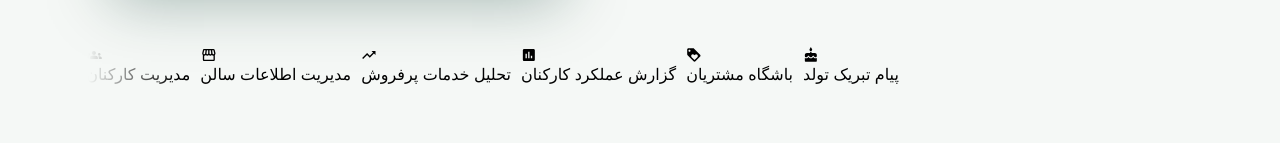
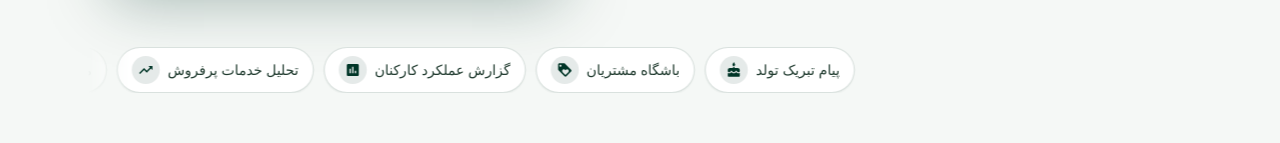
Before and after one commit to tcodt/salon-booking-landing-next, a Next.js app: page / in a window 1280 px wide. Shown: the part 544-687 px from the top of the page. Built offline with nearby package versions, Linux system fonts and the light colour scheme; no server answers; a web font is replaced by a local one.

Commit message:
fix: seamless hero chips marquee without flicker

```diff
--- a/app/globals.css
+++ b/app/globals.css
@@ -1,5 +1,4 @@
 @import "tailwindcss";
-/* @import url('https://fonts.googleapis.com/css2?family=Vazirmatn:wght@100;200;300;400;500;600;700;800;900&display=swap'); */
 @font-face {
   font-family: "mainFont";
   src: url("/fonts/IranSansX(Pro)/Farsi numerals/IRANSansXFaNum-Medium.ttf");
@@ -16,7 +15,6 @@ button {
 }
 
 @theme {
-  /* Colors */
   --color-inverse-on-surface: #eef2ed;
   --color-secondary-container: #ffc329;
   --color-primary: #004532;
@@ -64,8 +62,6 @@ button {
   --color-on-tertiary-fixed-variant: #005236;
   --color-primary-container: #065f46;
   --color-on-secondary-fixed: #261a00;
-
-  /* Home page colors — green brand (no blue tint) */
   --color-on-tertiary-fixed-variant: #574500;
   --color-error-container-home: #ffdad6;
   --color-tertiary-fixed: #ffe088;
@@ -113,8 +109,6 @@ button {
   --color-secondary-fixed: #e3e3de;
   --color-on-error: #ffffff;
   --color-on-secondary-fixed: #1b1c19;
-
-  /* Border Radius */
   --radius: 0.25rem;
   --radius-lg: 0.5rem;
   --radius-xl: 0.75rem;
@@ -122,8 +116,6 @@ button {
   --radius-3xl: 1.5rem;
   --radius-4xl: 2rem;
   --radius-full: 9999px;
-
-  /* Spacing */
   --spacing-gutter: 20px;
   --spacing-md: 24px;
   --spacing-margin-desktop: 48px;
@@ -134,8 +126,6 @@ button {
   --spacing-lg: 40px;
   --spacing-xl: 64px;
   --spacing-unit: 4px;
-
-  /* Fonts */
   --font-headline-lg: "Vazirmatn", sans-serif;
   --font-body-md: "Vazirmatn", sans-serif;
   --font-headline-lg-mobile: "Vazirmatn", sans-serif;
@@ -147,8 +137,6 @@ button {
   --font-body-sm: "Vazirmatn", sans-serif;
   --font-headline-sm: "Vazirmatn", sans-serif;
   --font-display-lg: "Vazirmatn", sans-serif;
-
-  /* Typography */
   --text-headline-lg: 32px;
   --text-headline-lg--line-height: 48px;
   --text-headline-lg--font-weight: 700;
@@ -189,7 +177,6 @@ button {
     overflow-x: hidden;
     scroll-behavior: smooth;
   }
-
   body {
     font-family: "Vazirmatn", sans-serif;
     background-color: #f5f8f6;
@@ -197,113 +184,18 @@ button {
     overflow-x: hidden;
     max-width: 100vw;
   }
-
-  .material-symbols-outlined {
-    font-variation-settings:
-      "FILL" 0,
-      "wght" 400,
-      "GRAD" 0,
-      "opsz" 24;
-    transition: all 0.3s ease;
-  }
-
-  .bg-background-feature {
-    background-color: #f7faf6;
-  }
-
-  .text-on-surface-feature {
-    color: #181c1a;
-  }
-
-  .border-outline-variant-feature {
-    border-color: #bec9c2;
-  }
 }
 
-@layer components {
-  .fade-up {
-    opacity: 0;
-    transform: translateY(30px);
-    transition: all 0.8s cubic-bezier(0.16, 1, 0.3, 1);
-  }
-  .fade-up.visible {
-    opacity: 1;
-    transform: translateY(0);
-  }
-  .glow-pulse {
-    animation: glow 2s infinite ease-in-out;
-  }
-  .split-reveal span {
-    display: inline-block;
-    opacity: 0;
-    transform: translateY(20px);
-    transition: transform 0.5s, opacity 0.5s;
-  }
-  .split-reveal.active span {
-    opacity: 1;
-    transform: translateY(0);
-  }
-  .glass-card {
-    background: rgba(255, 255, 255, 0.8);
-    backdrop-filter: blur(12px);
-    border: 1px solid rgba(255, 255, 255, 0.3);
-  }
-  .feature-card {
-    transition: all 0.4s cubic-bezier(0.4, 0, 0.2, 1);
-    background: white;
-    border: 1px solid #e5e7eb;
-  }
-  .feature-card:hover {
-    transform: translateY(-8px);
-    box-shadow: 0px 12px 30px rgba(6, 95, 70, 0.1);
-    border-color: #004532;
-  }
+.narjin-prose {
+  overflow-wrap: normal;
+  word-break: normal;
+  hyphens: none;
 }
 
-@layer utilities {
-  @keyframes glow {
-    0%, 100% { box-shadow: 0 0 5px rgba(6, 78, 59, 0.2); }
-    50% { box-shadow: 0 0 25px rgba(6, 78, 59, 0.5); }
-  }
-  #testimonial-slider {
-    scroll-snap-type: x mandatory;
-    -ms-overflow-style: none;
-    scrollbar-width: none;
-  }
-  #testimonial-slider::-webkit-scrollbar { display: none; }
-  .no-scrollbar::-webkit-scrollbar { display: none; }
-  .no-scrollbar {
-    -ms-overflow-style: none;
-    scrollbar-width: none;
-  }
-}
-
-.material-symbols-outlined {
-  font-variation-settings: "FILL" 0, "wght" 400, "GRAD" 0, "opsz" 24;
-  vertical-align: middle;
-}
-
-/* ========== Responsive helpers (Narjin landing) ========== */
 @media (max-width: 767px) {
-  .py-xl {
-    padding-top: 2.5rem;
-    padding-bottom: 2.5rem;
-  }
-  .p-xl {
-    padding: 1.25rem;
-  }
-  .mb-xl {
-    margin-bottom: 1.5rem;
-  }
-  .gap-lg {
-    gap: 1.25rem;
-  }
   #hero-title {
     font-size: clamp(1.375rem, 5.5vw + 0.5rem, 2rem);
     line-height: 1.4;
-  }
-  .comparison-highlight {
-    transform: none !important;
   }
 }
 
@@ -314,22 +206,6 @@ button {
   }
 }
 
-.container {
-  width: 100%;
-  max-width: 80rem;
-  margin-inline: auto;
-  padding-inline: max(1rem, env(safe-area-inset-left)) max(1rem, env(safe-area-inset-right));
-}
-
-.no-scrollbar::-webkit-scrollbar {
-  display: none;
-}
-.no-scrollbar {
-  -ms-overflow-style: none;
-  scrollbar-width: none;
-}
-
-/* Critical secondary page animations */
 .reveal-up {
   opacity: 0;
   transform: translateY(30px) scale(0.95);
@@ -338,24 +214,6 @@ button {
 .reveal-up.active {
   opacity: 1;
   transform: translateY(0) scale(1);
-}
-.fade-in-header {
-  animation: fadeInHeader 1.2s forwards;
-}
-@keyframes fadeInHeader {
-  from { opacity: 0; transform: translateY(-20px); }
-  to { opacity: 1; transform: translateY(0); }
-}
-.featured-pulse {
-  animation: pulse-border 3s infinite;
-}
-.pulse-animation {
-  animation: pulse-border 2s infinite;
-}
-@keyframes pulse-border {
-  0% { box-shadow: 0 0 0 0 rgba(255, 195, 41, 0.4); }
-  70% { box-shadow: 0 0 0 15px rgba(255, 195, 41, 0); }
-  100% { box-shadow: 0 0 0 0 rgba(255, 195, 41, 0); }
 }
 .line-clamp-2 {
   display: -webkit-box;
@@ -383,66 +241,70 @@ button {
 }
 .prose p { margin-bottom: 1em; }
 .prose a { color: #004532; text-decoration: underline; }
-.prose a:hover { opacity: 0.8; }
+
 .floating-label-input:focus + label,
 .floating-label-input:not(:placeholder-shown) + label {
   transform: translateY(-20px);
   font-size: 12px;
   color: #003527;
 }
-.floating-label-input:focus { outline: none; }
 
-/* narjin brand utilities */
-.narjin-prose {
-  overflow-wrap: normal;
-  word-break: normal;
-  hyphens: none;
-}
-@media (prefers-reduced-motion: reduce) {
-  *, *::before, *::after {
-    animation-duration: 0.01ms !important;
-    animation-iteration-count: 1 !important;
-    transition-duration: 0.01ms !important;
-  }
-}
-
-/* HERO CHIPS MARQUEE */
+/* HERO CHIPS MARQUEE — seamless infinite scroll */
 .hero-chips-marquee {
   position: relative;
   width: 100%;
-  max-width: 100%;
   overflow: hidden;
-  mask-image: linear-gradient(
-    to left,
-    transparent 0%,
-    #000 8%,
-    #000 92%,
-    transparent 100%
-  );
-  -webkit-mask-image: linear-gradient(
-    to left,
-    transparent 0%,
-    #000 8%,
-    #000 92%,
-    transparent 100%
-  );
+  -webkit-mask-image: linear-gradient(90deg, transparent, #000 4%, #000 96%, transparent);
+  mask-image: linear-gradient(90deg, transparent, #000 4%, #000 96%, transparent);
 }
 
 .hero-chips-track {
   display: flex;
   width: max-content;
-  gap: 0.625rem;
+  gap: 0;
   direction: ltr;
-  animation: hero-chips-scroll 32s linear infinite;
+  will-change: transform;
+  backface-visibility: hidden;
+  transform: translate3d(0, 0, 0);
+  animation: hero-chips-scroll 40s linear infinite;
 }
 
 .hero-chips-group {
   display: flex;
+  flex-shrink: 0;
   align-items: center;
   gap: 0.625rem;
   margin: 0;
-  padding: 0;
+  padding: 0 0.625rem 0 0;
   list-style: none;
+}
+
+.hero-chip {
+  display: inline-flex;
+  flex-shrink: 0;
+  align-items: center;
+  gap: 0.5rem;
+  white-space: nowrap;
+  border-radius: 9999px;
+  border: 1px solid rgba(0, 53, 39, 0.15);
+  background: #fff;
+  padding: 0.5rem 0.875rem;
+  font-size: 0.875rem;
+  font-weight: 500;
+  color: #1f3a2e;
+  box-shadow: 0 1px 2px rgba(0, 53, 39, 0.06);
+}
+
+.hero-chip-icon {
+  display: flex;
+  height: 1.75rem;
+  width: 1.75rem;
+  flex-shrink: 0;
+  align-items: center;
+  justify-content: center;
+  border-radius: 9999px;
+  background: rgba(0, 53, 39, 0.1);
+  color: #003527;
 }
 
 .hero-chips-marquee:hover .hero-chips-track {
@@ -450,27 +312,30 @@ button {
 }
 
 @keyframes hero-chips-scroll {
-  from {
-    transform: translateX(0);
-  }
-  to {
-    transform: translateX(-50%);
-  }
+  from { transform: translate3d(0, 0, 0); }
+  to { transform: translate3d(-50%, 0, 0); }
 }
 
 @media (prefers-reduced-motion: reduce) {
   .hero-chips-track {
-    animation: none;
+    animation: none !important;
+    flex-wrap: wrap;
+    width: 100%;
+    max-width: 100%;
+    justify-content: center;
+    gap: 0.625rem;
   }
-  .hero-chips-marquee {
-    mask-image: none;
-    -webkit-mask-image: none;
-    overflow-x: auto;
-  }
-  .hero-chips-track {
-    width: 100%;
+  .hero-chips-group {
+    flex-wrap: wrap;
+    justify-content: center;
+    padding: 0;
   }
   .hero-chips-group[aria-hidden="true"] {
     display: none;
   }
+  .hero-chips-marquee {
+    -webkit-mask-image: none;
+    mask-image: none;
+    overflow: visible;
+  }
 }
```
